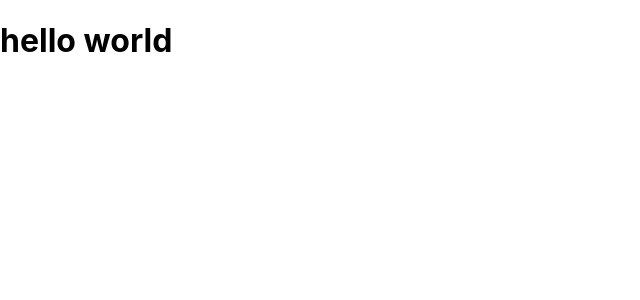
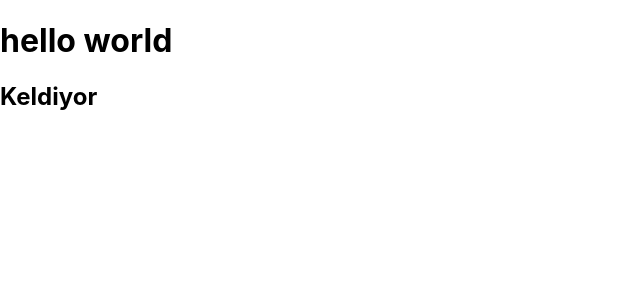
Before and after one commit to Keldiyor1303/instagram-clon, a React (Create React App) app: page / in a window 1280 px wide. Shown: the top 300 px of the page, without its empty margins (0-640 px from the left). Built offline with nearby package versions, Linux system fonts and the light colour scheme.

Commit message:
App h2 add

```diff
--- a/src/App.jsx
+++ b/src/App.jsx
@@ -3,6 +3,7 @@ function App() {
   return (
     <div className="App">
       <h1>hello world</h1>
+      <h2>Keldiyor</h2>
     </div>
   );
 }
```
